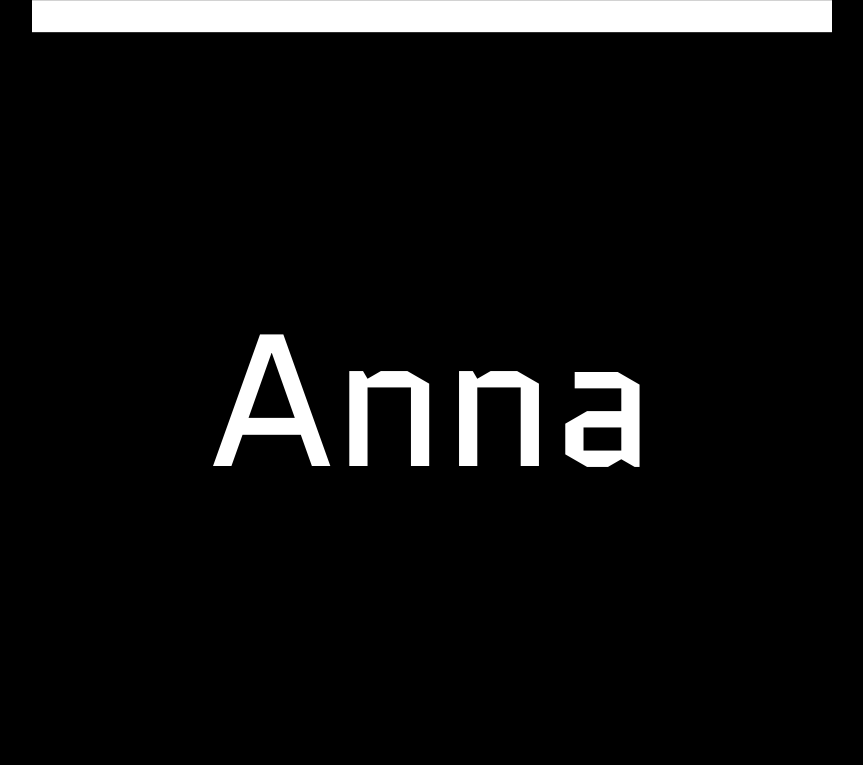
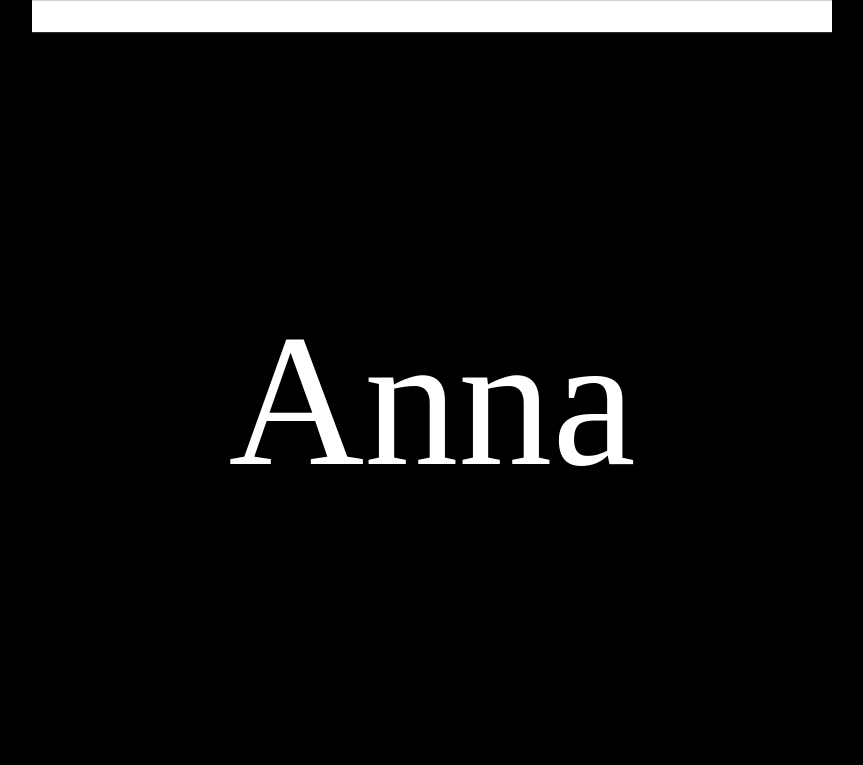
Before and after one commit to TinaSkid/iamAnna, a plain HTML site: page index.html in a window 1280 px wide. Shown: the top 765 px of the page, without its empty margins (208-1071 px from the left). Drawn offline with Linux system fonts and the light colour scheme.

Commit message:
Update css.css

```diff
--- a/css.css
+++ b/css.css
@@ -2,7 +2,6 @@
     margin: 0;
     padding: 0;
     box-sizing: border-box;
-    font-family: 'Quantico';
     color: white;
     background-color: #000;
 }
```
